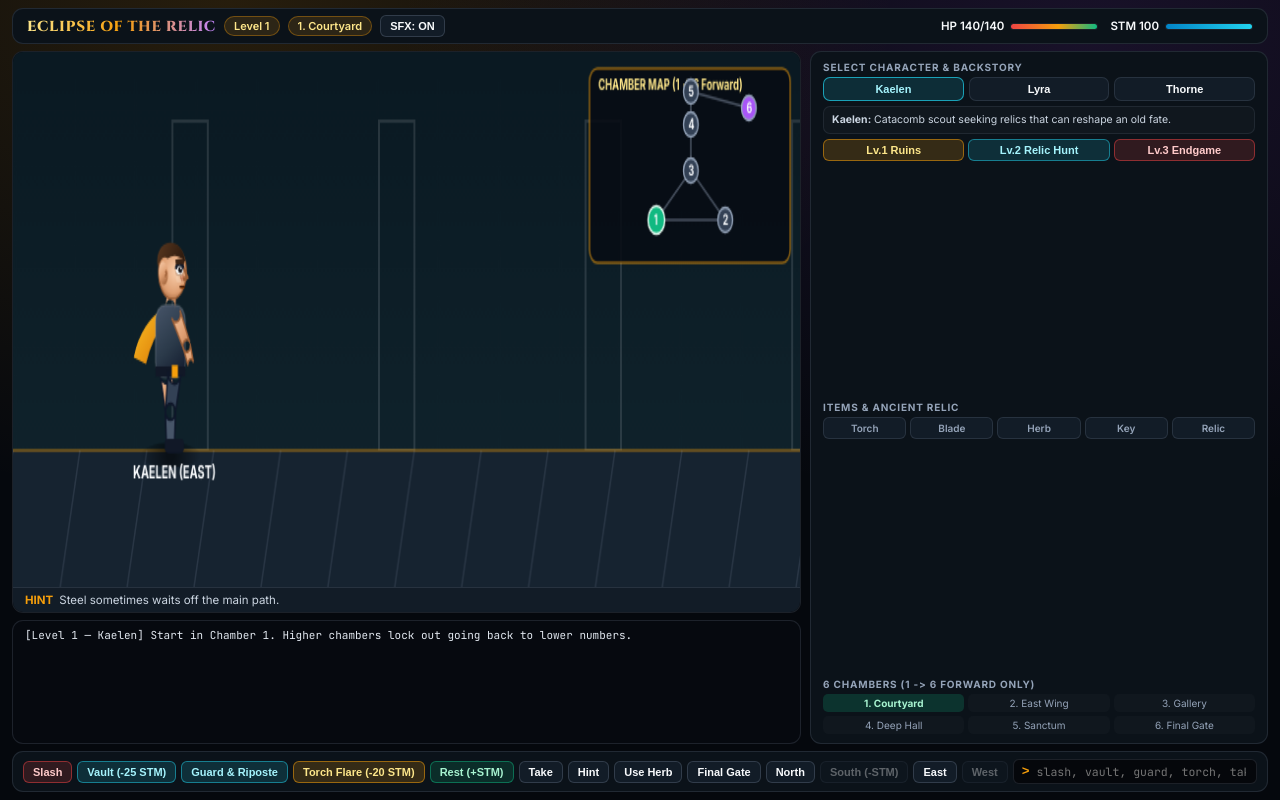
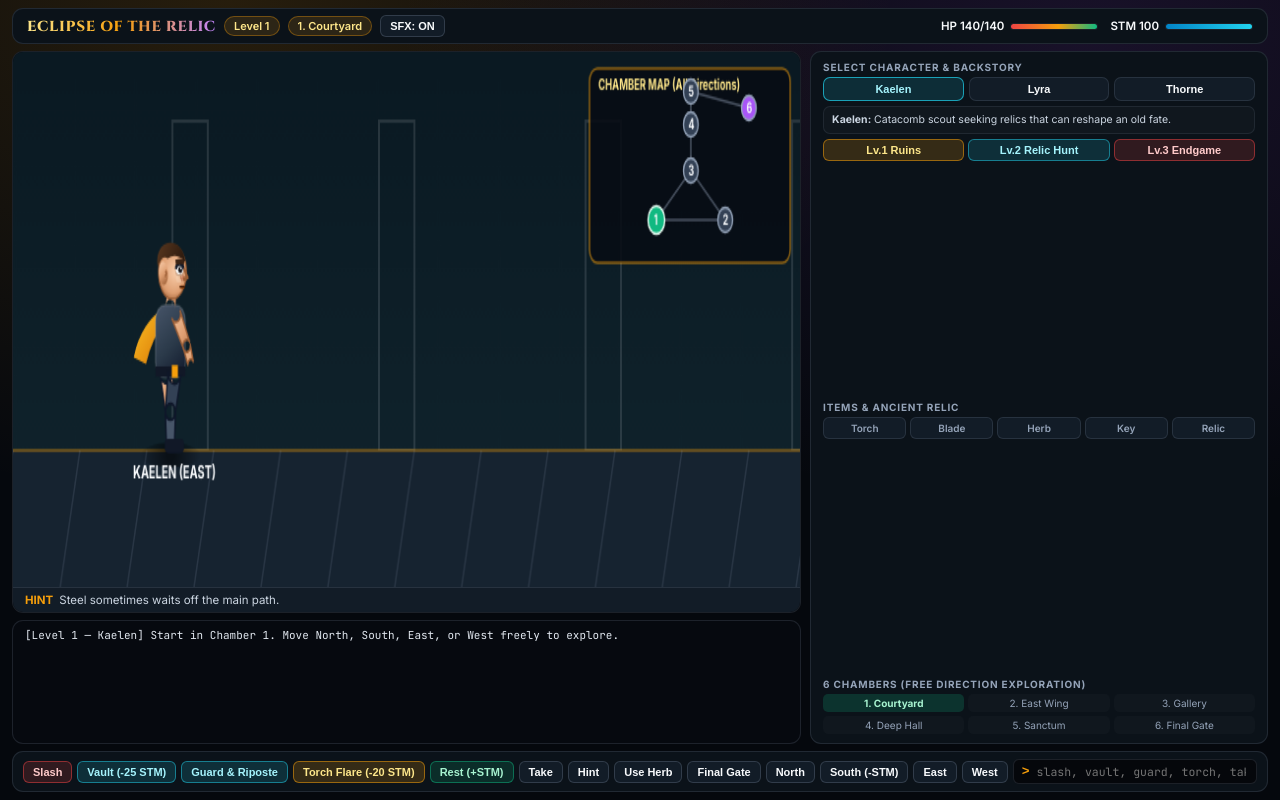
Before and after one commit to priya-belagali/dungeon_game, a plain HTML site: page index.html in a window 1280 px wide. Drawn offline with Linux system fonts and the light colour scheme; no server answers.

Commit message:
deploy: 028ed9b5776effe196bddf76d5ab55502e64d67c

```diff
--- a/dungeon.js
+++ b/dungeon.js
@@ -1174,7 +1174,7 @@ async function createWasm() {
 
       // Only cache full string reads (when maxBytesToRead is omitted).
       // We use `== null` here since its shorter than `=== undefined`
-      var useCache = maxBytesToRead == null && ptr >= 65536 && ptr < 83673;
+      var useCache = maxBytesToRead == null && ptr >= 65536 && ptr < 83577;
       if (useCache) {
         var rtn = UTF8ToString_cache[ptr];
         if (rtn != null) {
--- a/index.html
+++ b/index.html
@@ -387,7 +387,7 @@
         </div>
 
         <div>
-          <div class="sec-hd">6 Chambers (1 -&gt; 6 Forward Only)</div>
+          <div class="sec-hd">6 Chambers (Free Direction Exploration)</div>
           <div class="chambers-grid">
             <div class="ch-cell here" id="ch1">1. Courtyard</div>
             <div class="ch-cell" id="ch2">2. East Wing</div>
@@ -469,12 +469,12 @@
     // Ch.5 (sanctum) -> North to Ch.6 (gate)
     // Ch.6 (gate) -> Final Gate
     const mazeRooms = {
-      cell:      { num: 1, title: '1. Courtyard',       x: 68,  y: 92, hint: 'Steel sometimes waits off the main path.',       north: 'corridor', south: null, east: 'east_wing', west: null, item: 'Torch', foe: null },
-      east_wing: { num: 2, title: '2. East Wing',       x: 138, y: 92, hint: 'A sharp edge helps before deeper halls.',       north: null,       south: null, east: 'corridor',  west: null, item: 'Blade', foe: { name: 'Demon Monkey', kind: 'monkey', hp: 64, dmg: 18 } },
-      corridor:  { num: 3, title: '3. Lantern Gallery', x: 103, y: 62, hint: 'Higher chambers do not let you step back.',   north: 'forge',      south: null, east: null,        west: null, item: 'Herb',  foe: { name: 'Shadow Wraith', kind: 'wraith', hp: 88, dmg: 24 } },
-      forge:     { num: 4, title: '4. Deep Hall',       x: 103, y: 34, hint: 'Ancient relics carry unseen strength.',         north: 'sanctum',    south: null, east: 'sanctum',   west: null, item: 'Relic', foe: { name: 'Obsidian Golem', kind: 'golem', hp: 94, dmg: 25 } },
-      sanctum:   { num: 5, title: '5. Inner Sanctum',   x: 103, y: 14, hint: 'What opens a gate often waits just before it.', north: 'gate',       south: null, east: null,        west: null, item: 'Key',   foe: { name: 'Obsidian Golem', kind: 'golem', hp: 94, dmg: 25 } },
-      gate:      { num: 6, title: '6. Final Gate',      x: 162, y: 24, hint: 'Defeat the ward and use the door once fitted.',north: null,       south: null, east: null,        west: null, item: null,    foe: { name: 'Astral Warden', kind: 'seraph', hp: 112, dmg: 28 } }
+      cell:      { num: 1, title: '1. Courtyard',       x: 68,  y: 92, hint: 'Steel sometimes waits off the main path.',       north: 'corridor', south: 'sanctum',   east: 'east_wing', west: 'forge',     item: 'Torch', foe: null },
+      east_wing: { num: 2, title: '2. East Wing',       x: 138, y: 92, hint: 'A sharp edge helps before deeper halls.',       north: 'forge',    south: 'cell',      east: 'corridor',  west: 'cell',      item: 'Blade', foe: { name: 'Demon Monkey', kind: 'monkey', hp: 72, dmg: 20 } },
+      corridor:  { num: 3, title: '3. Lantern Gallery', x: 103, y: 62, hint: 'Save healing for deep wardens, or step back.',  north: 'forge',    south: 'cell',      east: 'east_wing', west: 'east_wing', item: 'Herb',  foe: { name: 'Shadow Wraith', kind: 'wraith', hp: 88, dmg: 24 } },
+      forge:     { num: 4, title: '4. Deep Hall',       x: 103, y: 34, hint: 'Ancient relics carry unseen strength.',         north: 'sanctum',  south: 'corridor',  east: 'sanctum',   west: 'east_wing', item: 'Relic', foe: { name: 'Obsidian Golem', kind: 'golem', hp: 106, dmg: 27 } },
+      sanctum:   { num: 5, title: '5. Inner Sanctum',   x: 103, y: 14, hint: 'What opens a gate often waits just before it.', north: 'gate',     south: 'forge',     east: 'forge',     west: 'cell',      item: 'Key',   foe: { name: 'Obsidian Golem', kind: 'golem', hp: 106, dmg: 27 } },
+      gate:      { num: 6, title: '6. Final Gate',      x: 162, y: 24, hint: 'Defeat the ward and use the door once fitted.',north: 'cell',     south: 'sanctum',   east: 'sanctum',   west: 'forge',     item: null,    foe: { name: 'Astral Warden', kind: 'seraph', hp: 126, dmg: 31 } }
     };
 
     let fbState = {
@@ -785,7 +785,7 @@
         syncWasmState();
       } else {
         loadMazeLevel(lvl);
-        combatLog.textContent = `[Level ${lvl} — ${runnerProfiles[fbState.avId].name}] Start in Chamber 1. Higher chambers lock out going back to lower numbers.\n`;
+        combatLog.textContent = `[Level ${lvl} — ${runnerProfiles[fbState.avId].name}] Start in Chamber 1. Move North, South, East, or West freely to explore.\n`;
         setBubble(`Chamber 1: ${mazeRooms.cell.hint}`);
         pushFallbackState();
       }
@@ -890,17 +890,13 @@
       for (let i = 1; i <= 6; i++) {
         const el = document.getElementById('ch' + i);
         el.classList.toggle('here', i === r.num);
-        el.classList.toggle('locked', i < r.num);
-      }
-
-      const isForwardAllowed = (targetId) => {
-        if (!targetId || !mazeRooms[targetId]) return false;
-        return mazeRooms[targetId].num >= r.num;
-      };
-      document.getElementById('btnNorth').disabled = !isForwardAllowed(r.north);
-      document.getElementById('btnSouth').disabled = !isForwardAllowed(r.south);
-      document.getElementById('btnEast').disabled  = !isForwardAllowed(r.east);
-      document.getElementById('btnWest').disabled  = !isForwardAllowed(r.west);
+        el.classList.remove('locked');
+      }
+
+      document.getElementById('btnNorth').disabled = false;
+      document.getElementById('btnSouth').disabled = false;
+      document.getElementById('btnEast').disabled  = false;
+      document.getElementById('btnWest').disabled  = false;
     }
 
     function runAction(cmd) {
@@ -986,11 +982,6 @@
           return;
         }
         const nr = mazeRooms[nextId];
-        if (nr.num < r.num) {
-          appendCombat(`[Locked Behind] Chamber ${r.num} cannot return you to Chamber ${nr.num}.`);
-          playSfx('dead_end');
-          return;
-        }
         fbState.room = nextId;
         fbState.anim = animName;
         runTimerFrames = 100;
@@ -1148,7 +1139,7 @@
 
       ctx.fillStyle = '#fde68a';
       ctx.font = 'bold 9.5px Inter, sans-serif';
-      ctx.fillText('CHAMBER MAP (1 -> 6 Forward)', boxX + 9, boxY + 13);
+      ctx.fillText('CHAMBER MAP (All Directions)', boxX + 9, boxY + 13);
 
       const edges = [
         ['cell', 'east_wing'],
@@ -1175,7 +1166,7 @@
         const py = boxY + rm.y;
         const isHere = st.roomId === id;
         const curNum = (mazeRooms[st.roomId] && mazeRooms[st.roomId].num) || 1;
-        const isBehindLocked = rm.num < curNum;
+        const isBehindLocked = false;
         ctx.fillStyle = isHere ? '#10b981' : (isBehindLocked ? '#1e293b' : (rm.num === 6 ? '#a855f7' : '#334155'));
         ctx.beginPath();
         ctx.arc(px, py, isHere ? 8.5 : 7.5, 0, Math.PI * 2);
```
Also changed, not shown: 1 other file.
